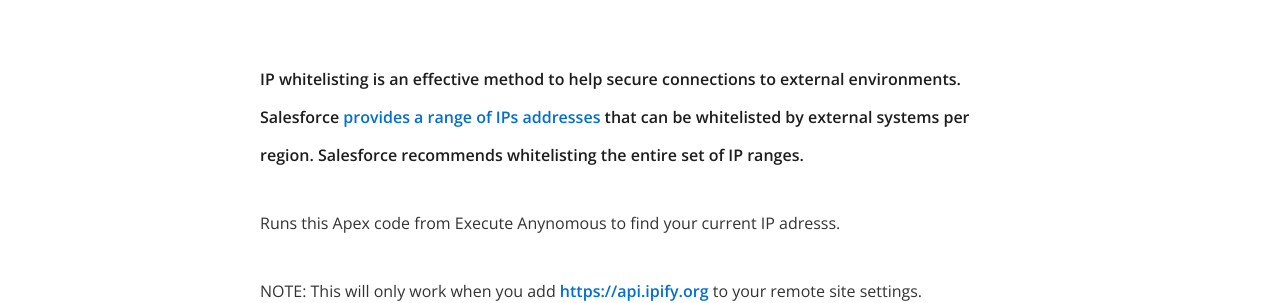
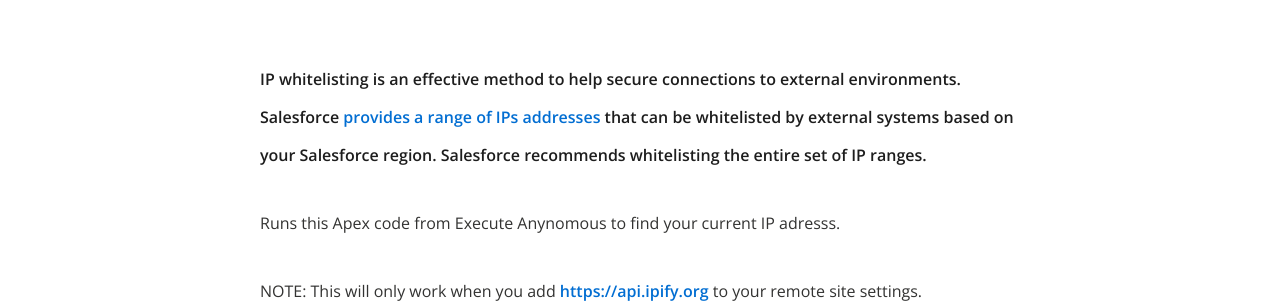
Before and after one commit to GrahamBarnard/GrahamBarnard.github.io, a Jekyll site: the page built from _posts/2016-02-06-whats-my-salesforce-ip-address.markdown, in a window 1280 px wide. Shown: the part 945-1248 px from the top of the page. Built offline with Jekyll 4.4.1, drawn with Linux system fonts in a browser that asks for light colours; nearby versions of some CDN libraries; comment, search, counter and statistics services are not loaded.

```diff
--- a/_posts/2016-02-06-whats-my-salesforce-ip-address.markdown
+++ b/_posts/2016-02-06-whats-my-salesforce-ip-address.markdown
@@ -8,7 +8,7 @@
 comments: true
 ---
 
-IP whitelisting is an effective method to help secure connections to external environments. Salesforce [provides a range of IPs addresses](https://help.salesforce.com/apex/HTViewSolution?id=000003652){:target="_blank"} that can be whitelisted by external systems per region.  Salesforce recommends whitelisting the entire set of IP ranges.
+IP whitelisting is an effective method to help secure connections to external environments. Salesforce [provides a range of IPs addresses](https://help.salesforce.com/apex/HTViewSolution?id=000003652){:target="_blank"} that can be whitelisted by external systems based on your Salesforce region.  Salesforce recommends whitelisting the entire set of IP ranges.
 
 <!--more-->
 
```
